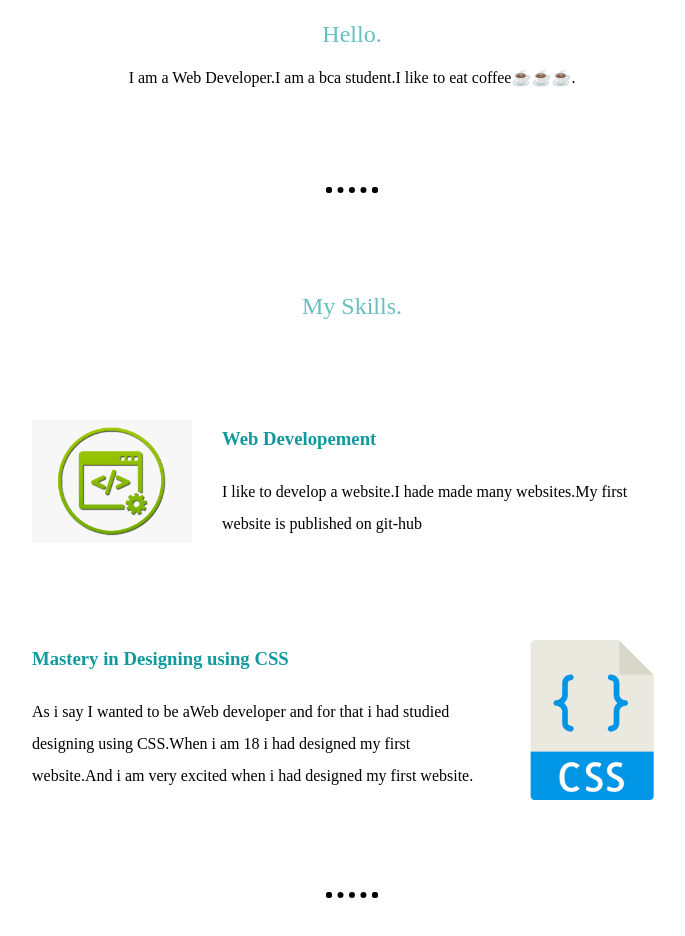
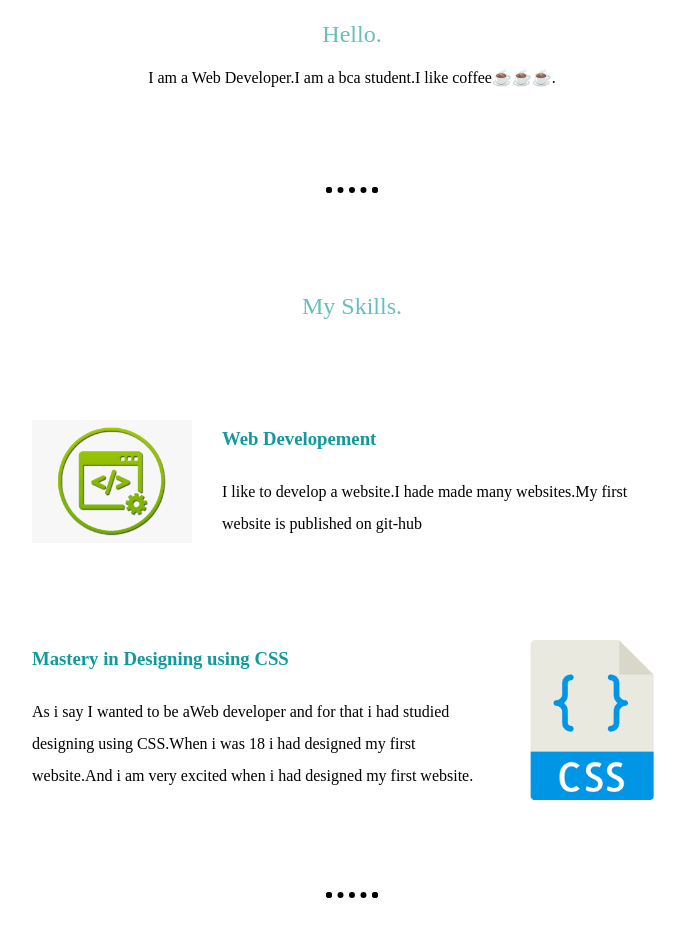
Before and after one commit to BANGALI2003/test5, a plain HTML site: page index.html in a window 1280 px wide. Shown: the part 1189-2125 px from the top of the page, without its empty margins (288-973 px from the left). Drawn offline with Linux system fonts and the light colour scheme.

Commit message:
speeling change

```diff
--- a/index.html
+++ b/index.html
@@ -20,7 +20,7 @@
       <div class="profile">
         <img src="download.jpg" alt="">
         <h2>Hello.</h2>
-        <p>I am a Web Developer.I am a bca student.I like to eat coffee☕☕☕.</p>
+        <p>I am a Web Developer.I am a bca student.I like  coffee☕☕☕.</p>
       </div>
       <hr>
       <div class="skills">
@@ -33,7 +33,7 @@
         <div class="skill-row">
           <img class="img2" src="download2.png" alt="">
           <h3>Mastery in Designing using CSS</h3>
-          <p>As i say I wanted to be aWeb developer and for that i had studied designing using CSS.When i am 18 i had designed my first website.And i am very excited when i had designed my first website.</p>
+          <p>As i say I wanted to be aWeb developer and for that i had studied designing using CSS.When i was 18 i had designed my first website.And i am very excited when i had designed my first website.</p>
         </div>
       </div>
       <hr>
```
